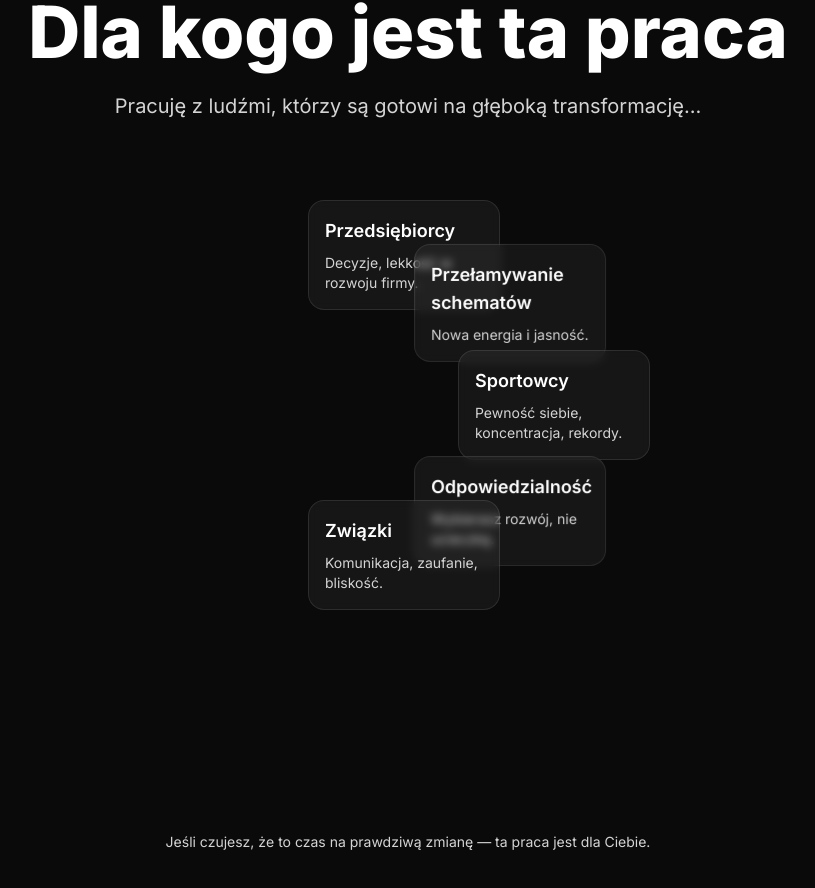
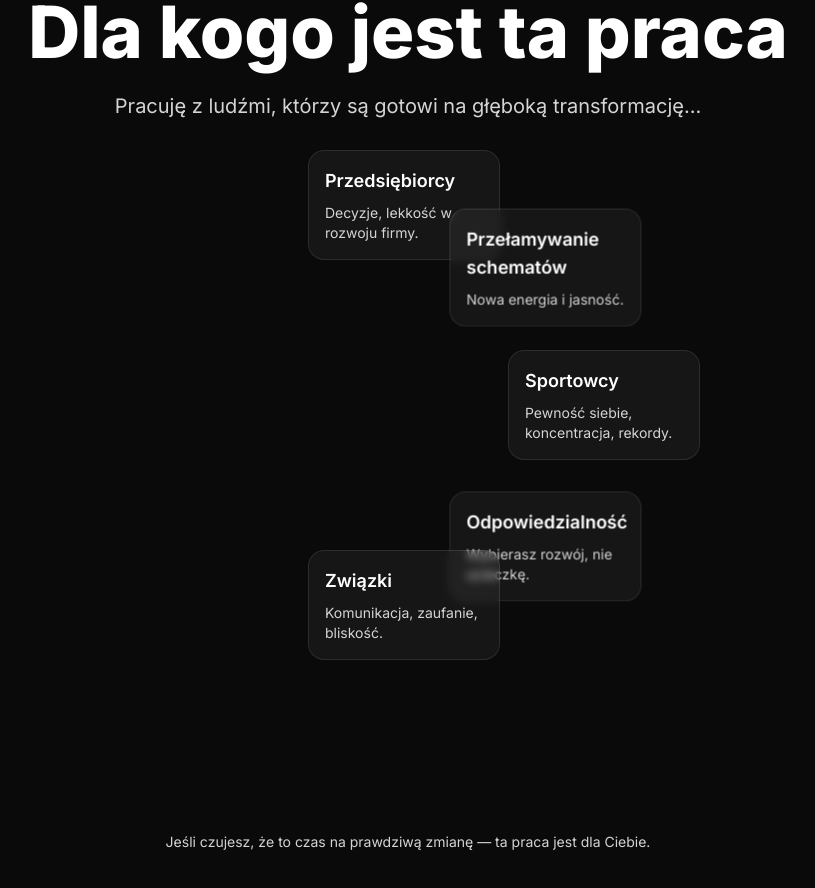
Before and after one commit to technikyvl/MAGIC-LANDING-PAGE-NEW, a Next.js app in the folder MAGICLIFELANDING/: page / in a window 1280 px wide. Shown: the part 1374-2262 px from the top of the page, without its empty margins (232-1047 px from the left). Built offline with nearby package versions, Linux system fonts and the light colour scheme.

Commit message:
CIRCLE K

```diff
--- a/MAGICLIFELANDING/app/globals.css
+++ b/MAGICLIFELANDING/app/globals.css
@@ -127,7 +127,7 @@ html {
 }
 
 
-/* Semicircle layout using CSS transforms */
+/* Semicircle layout using CSS transforms - no overlapping */
 @media (min-width: 1024px) {
   .audience-ring {
     position: relative;
@@ -143,11 +143,13 @@ html {
     width: 200px;
     height: 200px;
     transform-origin: center;
-    transform: rotate(var(--deg)) translateY(-150px) rotate(calc(-1 * var(--deg)));
+    transform: rotate(var(--deg)) translateY(calc(-1 * var(--pad, 200px))) rotate(calc(-1 * var(--deg)));
   }
 
   .audience-card {
     width: 12rem; /* 192px - fixed width */
+    position: relative;
+    z-index: 1;
   }
 }
 
--- a/MAGICLIFELANDING/app/page.jsx
+++ b/MAGICLIFELANDING/app/page.jsx
@@ -193,7 +193,7 @@ export default function Page() {
             {/* Cards wrapper - semicircle layout using CSS */}
             <div className="audience-ring relative mt-20 h-[600px] flex items-center justify-center">
               {/* Box 1 - Przedsiębiorcy */}
-              <div className="orbit" style={{'--deg': '0deg'}}>
+              <div className="orbit" style={{'--deg': '0deg', '--pad': '200px'}}>
                 <div className="slow-reveal audience-card w-48 rounded-2xl border border-white/10 bg-white/5 p-4 backdrop-blur-sm" data-audience-card="1">
                   <h3 className="text-lg font-semibold text-white">Przedsiębiorcy</h3>
                   <p className="mt-2 text-sm text-neutral-300">Decyzje, lekkość w rozwoju firmy.</p>
@@ -201,7 +201,7 @@ export default function Page() {
               </div>
 
               {/* Box 2 - Przełamywanie schematów */}
-              <div className="orbit" style={{'--deg': '45deg'}}>
+              <div className="orbit" style={{'--deg': '45deg', '--pad': '200px'}}>
                 <div className="slow-reveal audience-card w-48 rounded-2xl border border-white/10 bg-white/5 p-4 backdrop-blur-sm" data-audience-card="2">
                   <h3 className="text-lg font-semibold text-white">Przełamywanie schematów</h3>
                   <p className="mt-2 text-sm text-neutral-300">Nowa energia i jasność.</p>
@@ -209,7 +209,7 @@ export default function Page() {
               </div>
 
               {/* Box 3 - Sportowcy */}
-              <div className="orbit" style={{'--deg': '90deg'}}>
+              <div className="orbit" style={{'--deg': '90deg', '--pad': '200px'}}>
                 <div className="slow-reveal audience-card w-48 rounded-2xl border border-white/10 bg-white/5 p-4 backdrop-blur-sm" data-audience-card="3">
                   <h3 className="text-lg font-semibold text-white">Sportowcy</h3>
                   <p className="mt-2 text-sm text-neutral-300">Pewność siebie, koncentracja, rekordy.</p>
@@ -217,7 +217,7 @@ export default function Page() {
               </div>
 
               {/* Box 4 - Odpowiedzialność */}
-              <div className="orbit" style={{'--deg': '135deg'}}>
+              <div className="orbit" style={{'--deg': '135deg', '--pad': '200px'}}>
                 <div className="slow-reveal audience-card w-48 rounded-2xl border border-white/10 bg-white/5 p-4 backdrop-blur-sm" data-audience-card="4">
                   <h3 className="text-lg font-semibold text-white">Odpowiedzialność</h3>
                   <p className="mt-2 text-sm text-neutral-300">Wybierasz rozwój, nie ucieczkę.</p>
@@ -225,7 +225,7 @@ export default function Page() {
               </div>
 
               {/* Box 5 - Związki */}
-              <div className="orbit" style={{'--deg': '180deg'}}>
+              <div className="orbit" style={{'--deg': '180deg', '--pad': '200px'}}>
                 <div className="slow-reveal audience-card w-48 rounded-2xl border border-white/10 bg-white/5 p-4 backdrop-blur-sm" data-audience-card="5">
                   <h3 className="text-lg font-semibold text-white">Związki</h3>
                   <p className="mt-2 text-sm text-neutral-300">Komunikacja, zaufanie, bliskość.</p>
```
